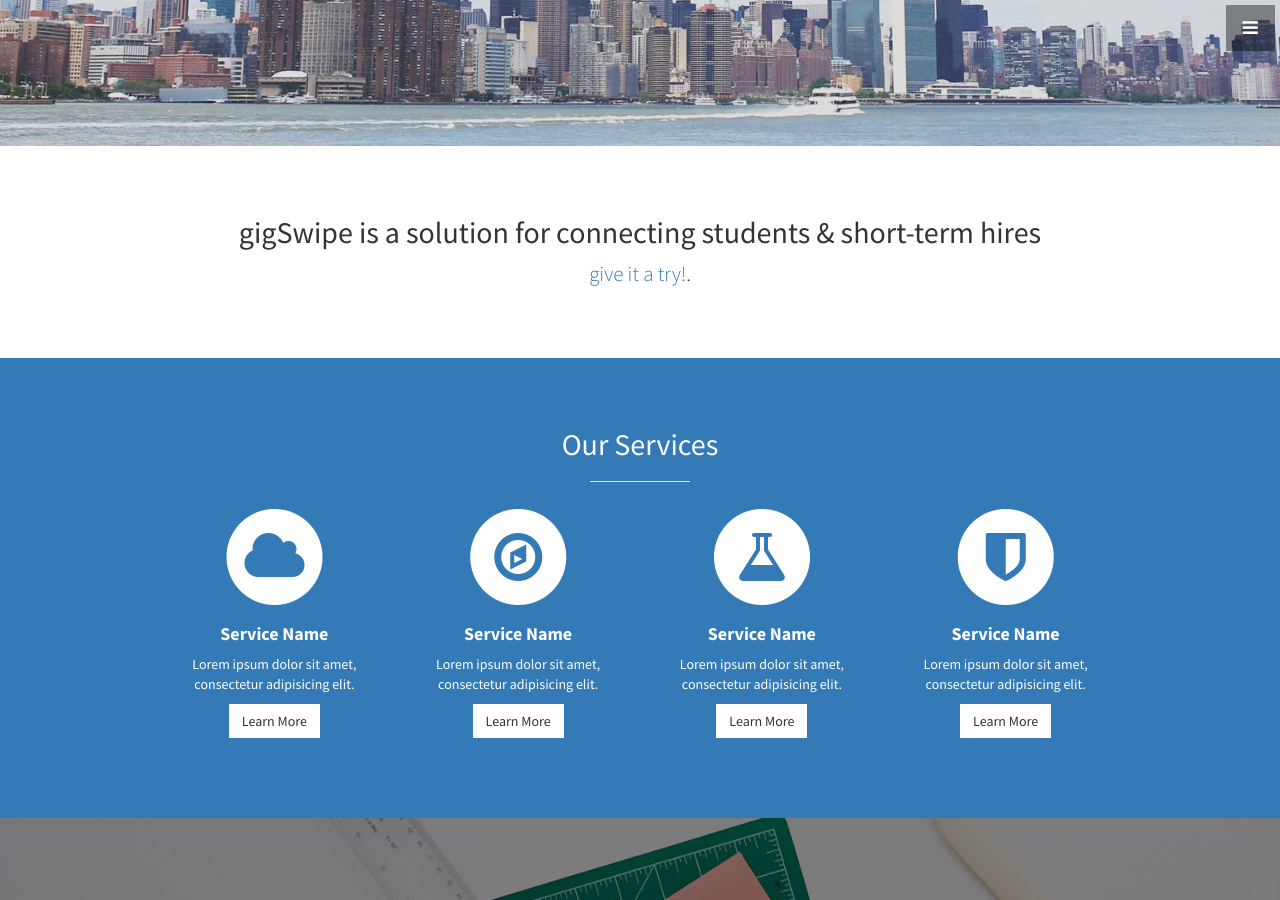
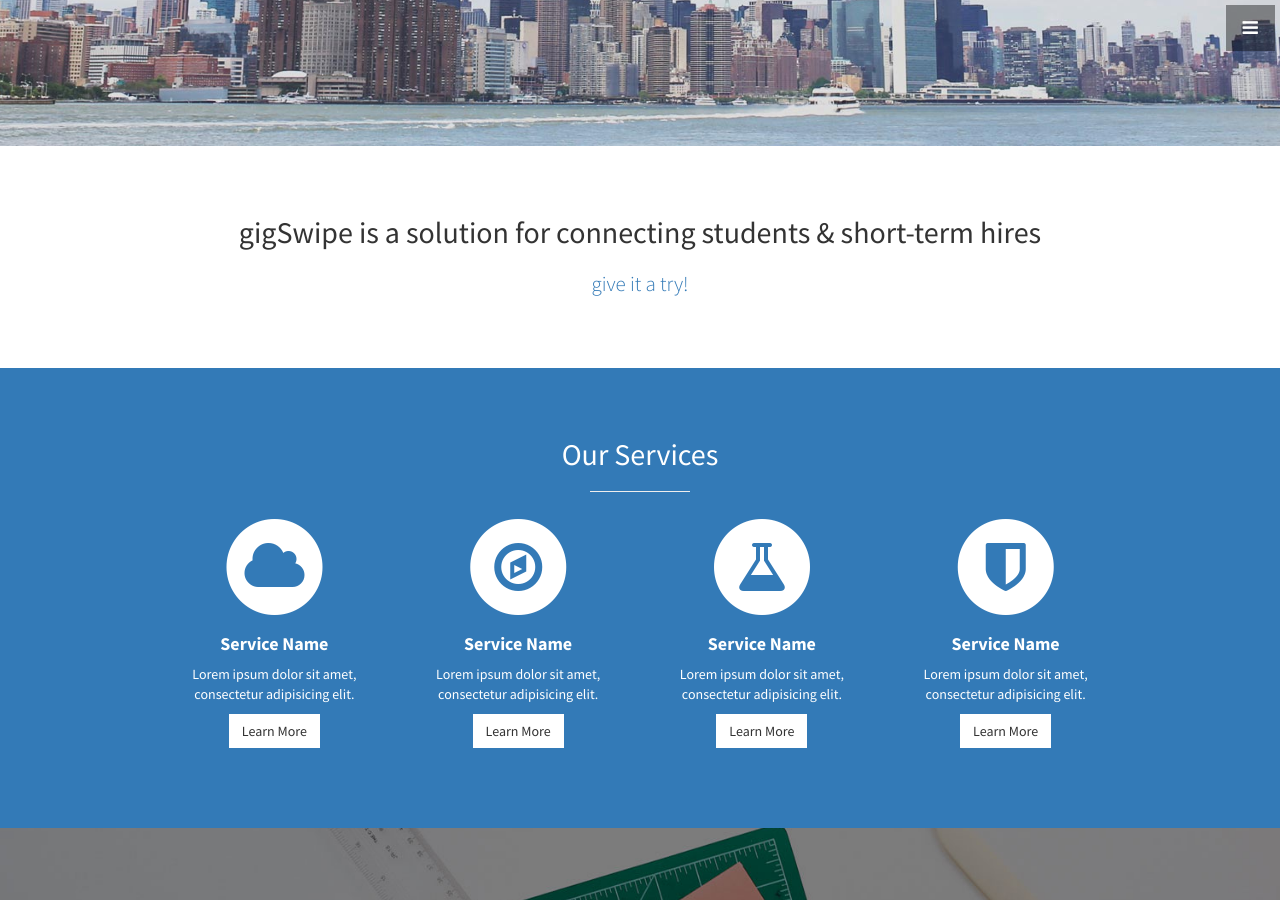
Before and after one commit to chunweiliu/chunweiliu.github.io, a Jekyll site: the page gigswipe/index.html, which Jekyll copies as it is, in a window 1280 px wide and 900 px high, scrolled down 754 px. Built offline with Jekyll 4.4.1, drawn with Linux system fonts in a browser that asks for light colours; Markdown is read by kramdown in place of the engine named in the settings.

Commit message:
updated gigswipe

```diff
--- a/gigswipe/index.html
+++ b/gigswipe/index.html
@@ -74,7 +74,7 @@
             <div class="row">
                 <div class="col-lg-12 text-center">
                     <h2>gigSwipe is a solution for connecting students &amp; short-term hires</h2>
-                    <p class="lead"><a target="_blank" href="http://gigswipe.me//">give it a try!</a>.</p>
+                    <h2><p class="lead"><a target="_blank" href="http://gigswipe.me//">give it a try!</a></h2>
                 </div>
             </div>
             <!-- /.row -->
```
